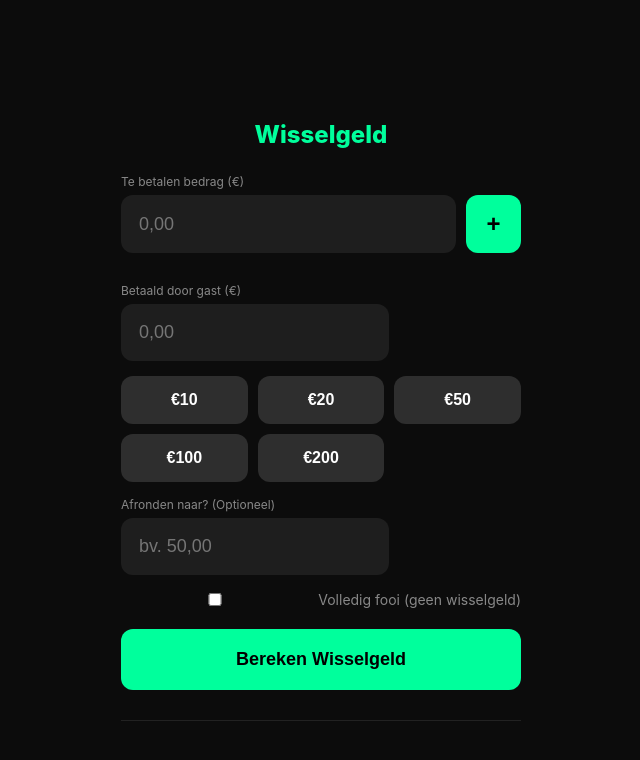
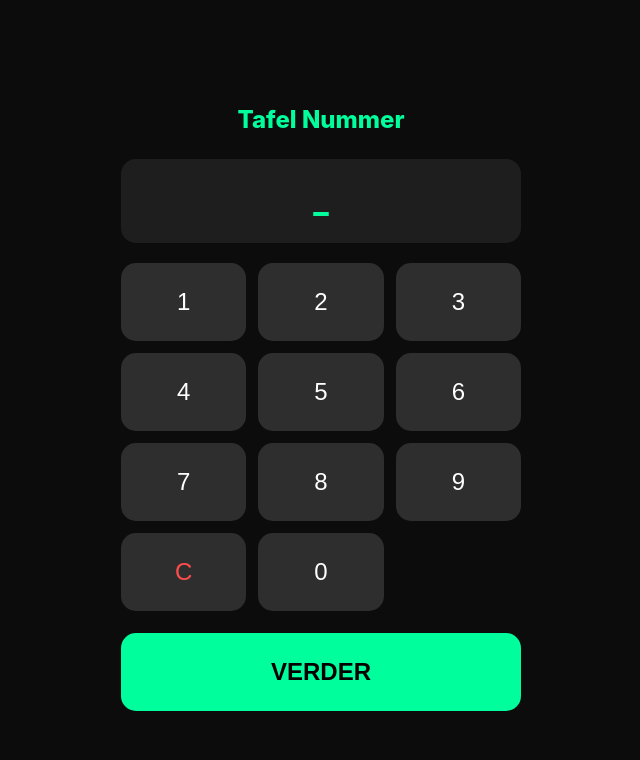
Before and after one commit to rn4g-HIe4ij5-g/calmy-tl-24-gj34565, a plain HTML site: page index.html in a window 1280 px wide. Shown: the whole page, without its empty margins (319-959 px from the left). Drawn offline with Linux system fonts and the light colour scheme.

Commit message:
Update index.html

```diff
--- a/index.html
+++ b/index.html
@@ -3,7 +3,7 @@
 <head>
     <meta charset="UTF-8">
     <meta name="viewport" content="width=device-width, initial-scale=1.0, maximum-scale=1.0, user-scalable=no">
-    <title>Wisselgeld App</title>
+    <title>Wisselgeld Pro</title>
     <link rel="manifest" href="manifest.json">
     <style>
         :root {
@@ -24,13 +24,17 @@
             justify-content: center;
             align-items: center;
             min-height: 100vh;
-            padding: 20px 0;
+            overflow-x: hidden;
         }
 
         .container {
             width: 90%;
             max-width: 400px;
+            transition: transform 0.3s ease;
         }
+
+        /* SCREEN MANAGEMENT */
+        #screen-calc { display: none; }
 
         h1 {
             text-align: center;
@@ -47,18 +51,70 @@
             display: block;
         }
 
-        .input-group {
-            position: relative;
-            margin-bottom: 15px;
+        /* HOME SCREEN SPECIFIC */
+        .table-display {
+            background: var(--input-bg);
+            padding: 20px;
+            border-radius: 15px;
+            text-align: center;
+            font-size: 32px;
+            font-weight: 800;
+            color: var(--accent);
+            margin-bottom: 20px;
+            min-height: 40px;
+            border: 2px solid transparent;
         }
 
-        .input-with-action {
+        .numpad {
+            display: grid;
+            grid-template-columns: repeat(3, 1fr);
+            gap: 12px;
+        }
+
+        .numpad button {
+            padding: 25px;
+            font-size: 24px;
+            background: var(--btn-gray);
+            border-radius: 15px;
+            color: white;
+            border: none;
+        }
+
+        .btn-confirm {
+            grid-column: span 3;
+            background: var(--accent) !important;
+            color: black !important;
+            font-weight: bold;
+            margin-top: 10px;
+        }
+
+        /* CALCULATOR SCREEN SPECIFIC */
+        .header-row {
             display: flex;
-            gap: 10px;
+            justify-content: space-between;
+            align-items: center;
+            margin-bottom: 20px;
+        }
+
+        .table-badge {
+            background: var(--accent);
+            color: black;
+            padding: 5px 12px;
+            border-radius: 20px;
+            font-weight: bold;
+            font-size: 14px;
+        }
+
+        .btn-back {
+            background: transparent;
+            color: var(--accent);
+            padding: 5px;
+            font-size: 14px;
+            text-decoration: underline;
         }
 
         input {
-            flex: 1;
+            width: 100%;
             background: var(--input-bg);
             border: none;
             border-radius: 12px;
@@ -66,8 +122,10 @@
             color: #fff;
             font-size: 18px;
             outline: none;
+            box-sizing: border-box;
         }
 
+        .input-with-action { display: flex; gap: 10px; margin-bottom: 15px; }
         .btn-plus {
             background: var(--accent);
             color: #000;
@@ -76,110 +134,60 @@
             width: 55px;
             font-size: 24px;
             font-weight: bold;
-            cursor: pointer;
         }
 
-        .saved-chips {
-            display: flex;
-            flex-wrap: wrap;
-            gap: 8px;
-            margin-bottom: 15px;
-        }
+        .saved-chips { display: flex; flex-wrap: wrap; gap: 8px; margin-bottom: 15px; }
+        .chip { background: var(--btn-gray); padding: 8px 12px; border-radius: 10px; font-size: 13px; border: 1px solid #444; }
 
-        .chip {
-            background: var(--btn-gray);
-            border: 1px solid #444;
-            padding: 8px 12px;
-            border-radius: 10px;
-            font-size: 13px;
-            cursor: pointer;
-        }
+        .quick-grid { display: grid; grid-template-columns: repeat(3, 1fr); gap: 10px; margin-bottom: 15px; }
+        .btn-main { background: var(--accent); color: #000; width: 100%; padding: 20px; font-weight: 700; margin-top: 15px; border-radius: 12px; font-size: 18px; }
 
-        .quick-grid {
-            display: grid;
-            grid-template-columns: repeat(3, 1fr);
-            gap: 10px;
-            margin-bottom: 15px;
-        }
+        .checkbox-row { display: flex; align-items: center; gap: 10px; margin-top: 15px; font-size: 14px; color: var(--label); }
 
-        button {
-            background: var(--btn-gray);
-            color: #fff;
-            border: none;
-            border-radius: 12px;
-            padding: 15px;
-            font-size: 16px;
-            font-weight: 600;
-            cursor: pointer;
-            transition: transform 0.1s;
-        }
-
-        button:active { transform: scale(0.95); }
-
-        .btn-main {
-            background: var(--accent);
-            color: #000;
-            width: 100%;
-            font-size: 18px;
-            padding: 20px;
-            margin-top: 20px;
-            font-weight: 700;
-        }
-
-        .checkbox-row {
-            display: flex;
-            align-items: center;
-            gap: 10px;
-            margin-top: 15px;
-            font-size: 14px;
-            color: var(--label);
-        }
-
-        .result {
-            margin-top: 25px;
-            background: var(--input-bg);
-            padding: 20px;
-            border-radius: 15px;
-            display: none;
-            border-left: 5px solid var(--accent);
-        }
-
-        .result.show { display: block; animation: fadeIn 0.3s; }
-
-        @keyframes fadeIn { from { opacity: 0; transform: translateY(10px); } }
+        .result { margin-top: 25px; background: var(--input-bg); padding: 20px; border-radius: 15px; display: none; border-left: 5px solid var(--accent); }
+        .result.show { display: block; }
 
         .coin-list { display: flex; flex-wrap: wrap; gap: 8px; margin-top: 15px; }
-        .coin-item {
-            background: rgba(255,255,255,0.05);
-            padding: 6px 12px;
-            border-radius: 20px;
-            font-size: 13px;
-            display: flex;
-            align-items: center;
-            border: 1px solid #333;
-        }
+        .coin-item { background: rgba(255,255,255,0.05); padding: 6px 12px; border-radius: 20px; font-size: 13px; display: flex; align-items: center; border: 1px solid #333; }
         .dot { width: 8px; height: 8px; border-radius: 50%; margin-right: 8px; }
-        .gold { background: #ffd700; }
-        .silver { background: #c0c0c0; }
-        .bronze { background: #cd7f32; }
+        .gold { background: #ffd700; } .silver { background: #c0c0c0; } .bronze { background: #cd7f32; }
 
-        .history {
-            text-align: center;
-            font-size: 11px;
-            color: #555;
-            margin-top: 30px;
-            border-top: 1px solid #222;
-            padding-top: 15px;
-        }
+        button { cursor: pointer; border: none; transition: transform 0.1s; }
+        button:active { transform: scale(0.95); }
     </style>
 </head>
 <body>
 
-<div class="container">
+<div id="screen-home" class="container">
+    <h1>Tafel Nummer</h1>
+    <div id="table-display" class="table-display">_</div>
+
+    <div class="numpad">
+        <button onclick="pressTable('1')">1</button>
+        <button onclick="pressTable('2')">2</button>
+        <button onclick="pressTable('3')">3</button>
+        <button onclick="pressTable('4')">4</button>
+        <button onclick="pressTable('5')">5</button>
+        <button onclick="pressTable('6')">6</button>
+        <button onclick="pressTable('7')">7</button>
+        <button onclick="pressTable('8')">8</button>
+        <button onclick="pressTable('9')">9</button>
+        <button onclick="pressTable('clear')" style="color:#ff4d4d">C</button>
+        <button onclick="pressTable('0')">0</button>
+        <button onclick="goToCalc()" class="btn-confirm">VERDER</button>
+    </div>
+</div>
+
+<div id="screen-calc" class="container">
+    <div class="header-row">
+        <button class="btn-back" onclick="goToHome()">← Terug</button>
+        <div id="active-table-badge" class="table-badge">Tafel 0</div>
+    </div>
+
     <h1>Wisselgeld</h1>
 
     <span class="label">Te betalen bedrag (€)</span>
-    <div class="input-group input-with-action">
+    <div class="input-with-action">
         <input type="number" id="bill" placeholder="0,00" inputmode="decimal">
         <button class="btn-plus" onclick="saveBill()">+</button>
     </div>
@@ -187,16 +195,12 @@
     <div id="savedBills" class="saved-chips"></div>
 
     <span class="label">Betaald door gast (€)</span>
-    <div class="input-group">
-        <input type="number" id="paid" placeholder="0,00" inputmode="decimal">
-    </div>
+    <input type="number" id="paid" placeholder="0,00" inputmode="decimal" style="margin-bottom:15px">
 
     <div class="quick-grid" id="quickButtons"></div>
 
     <span class="label">Afronden naar? (Optioneel)</span>
-    <div class="input-group">
-        <input type="number" id="target" placeholder="bv. 50,00" inputmode="decimal">
-    </div>
+    <input type="number" id="target" placeholder="bv. 50,00" inputmode="decimal" style="margin-bottom:15px">
 
     <div class="checkbox-row">
         <input type="checkbox" id="tipMode"> Volledig fooi (geen wisselgeld)
@@ -205,12 +209,52 @@
     <button class="btn-main" onclick="calculate()">Bereken Wisselgeld</button>
 
     <div id="result" class="result"></div>
-    <div id="history" class="history"></div>
 </div>
 
 <script>
+    // --- APP STATE ---
+    let currentTable = "";
+    let savedBills = JSON.parse(localStorage.getItem('saved_bills') || '[]');
     const quickValues = [10, 20, 50, 100, 200];
-    let savedBills = JSON.parse(localStorage.getItem('saved_bills') || '[]');
+
+    // --- HOME SCREEN LOGIC ---
+    function pressTable(num) {
+        vibrate(10);
+        if (num === 'clear') {
+            currentTable = "";
+        } else {
+            if (currentTable.length < 3) currentTable += num;
+        }
+        document.getElementById('table-display').innerText = currentTable || "_";
+    }
+
+    function goToCalc() {
+        if (!currentTable) {
+            vibrate([50, 50]);
+            return;
+        }
+        vibrate(20);
+        document.getElementById('active-table-badge').innerText = "Tafel " + currentTable;
+        document.getElementById('screen-home').style.display = "none";
+        document.getElementById('screen-calc').style.display = "block";
+    }
+
+    function goToHome() {
+        vibrate(10);
+        // Reset everything for the next table
+        currentTable = "";
+        document.getElementById('table-display').innerText = "_";
+        document.getElementById('bill').value = "";
+        document.getElementById('paid').value = "";
+        document.getElementById('target').value = "";
+        document.getElementById('result').classList.remove('show');
+
+        document.getElementById('screen-calc').style.display = "none";
+        document.getElementById('screen-home').style.display = "block";
+    }
+
+    // --- CALCULATOR LOGIC ---
+    function vibrate(ms) { if (navigator.vibrate) navigator.vibrate(ms); }
 
     const qb = document.getElementById('quickButtons');
     quickValues.forEach(v => {
@@ -224,20 +268,15 @@
         qb.appendChild(b);
     });
 
-    function vibrate(ms) { if (navigator.vibrate) navigator.vibrate(ms); }
-
     function saveBill() {
-        const billInput = document.getElementById('bill');
-        const val = billInput.value;
-        if (val && !savedBills.includes(val)) {
-            savedBills.push(parseFloat(val).toFixed(2));
+        const input = document.getElementById('bill');
+        if (input.value && !savedBills.includes(input.value)) {
+            savedBills.push(parseFloat(input.value).toFixed(2));
             localStorage.setItem('saved_bills', JSON.stringify(savedBills));
             renderSaved();
             vibrate(30);
-
-            // This clears the box and keeps it ready for the next number
-            billInput.value = '';
-            billInput.focus();
+            input.value = '';
+            input.focus();
         }
     }
 
@@ -267,35 +306,18 @@
         if (paid < bill && !isTipOnly) {
             vibrate([50, 50]);
             resDiv.innerHTML = `<b style="color:#ff4d4d">Te weinig betaald!</b>`;
-            resDiv.className = "result show";
+            resDiv.classList.add('show');
             return;
         }
 
         vibrate(20);
-        let changeCents = 0;
-        let tipCents = 0;
-        let useTarget = !isNaN(target);
+        let changeCents = isTipOnly ? 0 : (isNaN(target) ? Math.round((paid - bill) * 100) : Math.round((paid - target) * 100));
+        let roundedCents = Math.round(changeCents / 5) * 5;
 
-        if (isTipOnly) {
-            resDiv.innerHTML = `<div style="color:var(--accent); font-size:20px; font-weight:bold;">Alles is fooi!</div><div style="margin-top:10px">Bedrag: €${(paid-bill).toFixed(2)}</div>`;
-            resDiv.className = "result show";
-            return;
-        }
-
-        if (useTarget) {
-            tipCents = Math.round((target - bill) * 100);
-            changeCents = Math.round((paid - target) * 100);
-        } else {
-            changeCents = Math.round((paid - bill) * 100);
-        }
-
-        let roundedCents = Math.round(changeCents / 5) * 5;
         const denoms = [5000, 2000, 1000, 500, 200, 100, 50, 20, 10, 5];
         const labels = ['€50', '€20', '€10', '€5', '€2', '€1', '50c', '20c', '10c', '5c'];
 
-        let html = `<div style="font-size:12px; color:#888; margin-bottom:5px;">TERUGGEVEN:</div>`;
-        html += `<div style="font-size:32px; font-weight:800; color:var(--accent)">€${(roundedCents/100).toFixed(2)}</div>`;
-
+        let html = `<div style="font-size:32px; font-weight:800; color:var(--accent)">€${(roundedCents/100).toFixed(2)}</div>`;
         html += `<div class="coin-list">`;
         let temp = roundedCents;
         for (let i = 0; i < denoms.length; i++) {
@@ -308,11 +330,11 @@
         }
         html += `</div>`;
 
-        if (useTarget) html += `<div style="margin-top:15px; font-size:14px; color:#ffd166">Fooi: €${(tipCents/100).toFixed(2)}</div>`;
+        if (!isNaN(target)) html += `<div style="margin-top:10px; color:#ffd166">Fooi: €${(target-bill).toFixed(2)}</div>`;
+        if (isTipOnly) html = `<div style="color:var(--accent); font-size:20px; font-weight:bold;">Alles is fooi: €${(paid-bill).toFixed(2)}</div>`;
 
-        document.getElementById('history').innerText = `Laatst: €${bill.toFixed(2)} met €${paid.toFixed(2)}`;
         resDiv.innerHTML = html;
-        resDiv.className = "result show";
+        resDiv.classList.add('show');
     }
 
     renderSaved();
```
